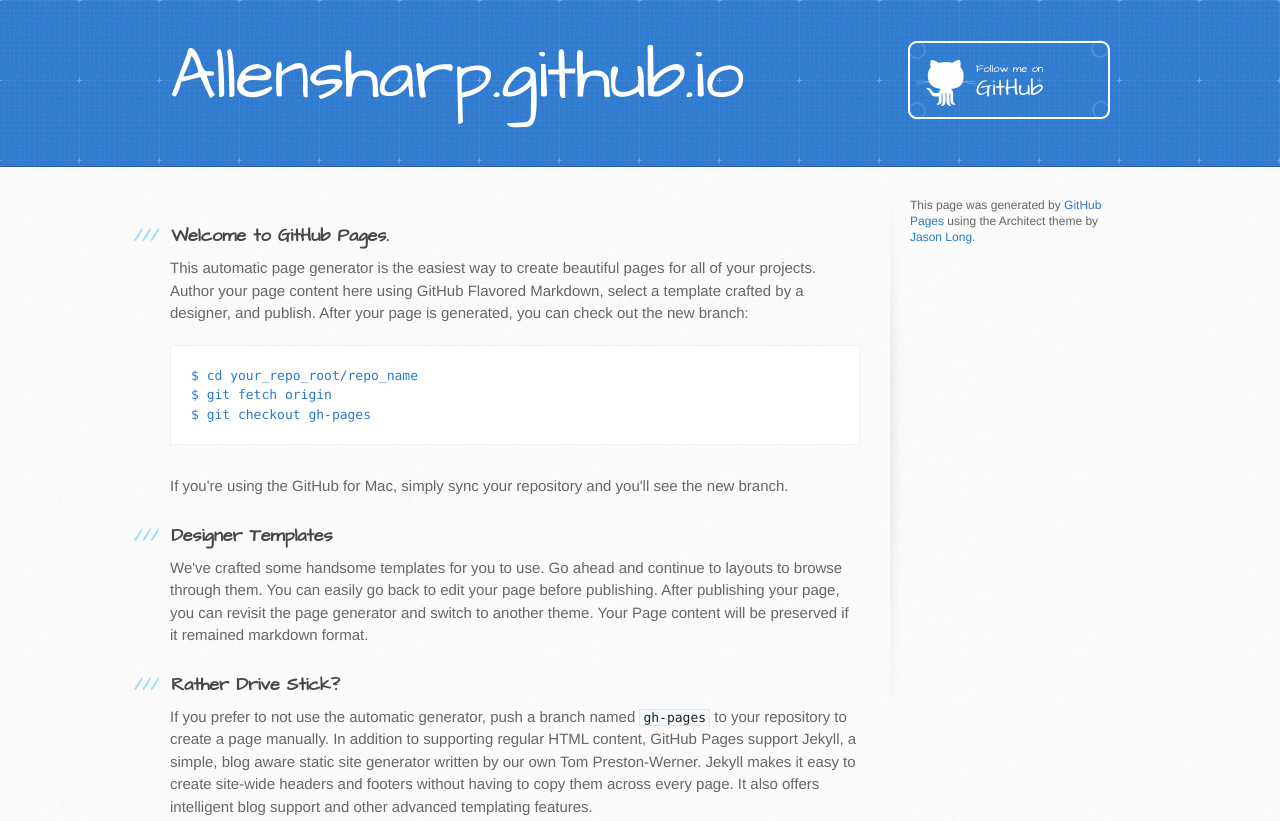
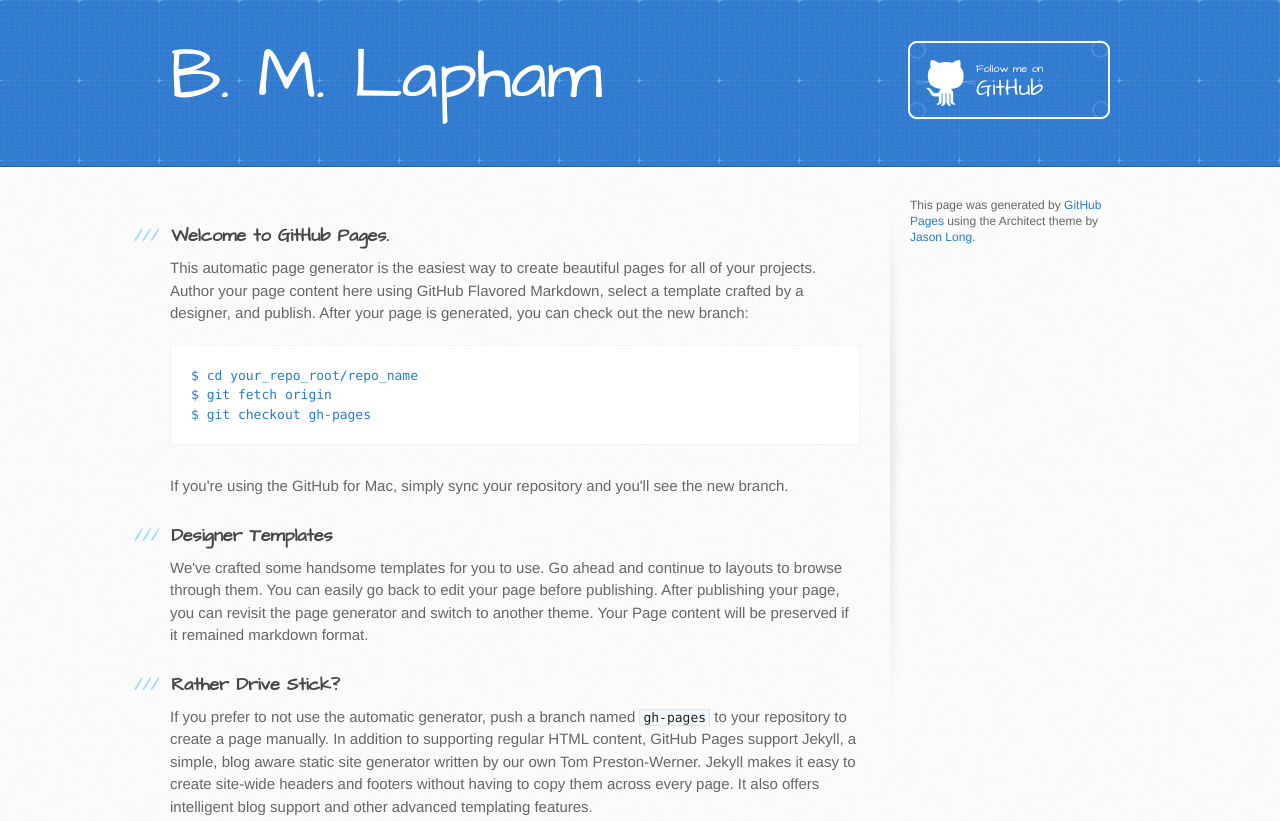
Before and after one commit to allensharp/allensharp.github.io, a plain HTML site: page index.html in a window 1280 px wide. Shown: the top 821 px of the page. Drawn offline with Linux system fonts and the light colour scheme.

Commit message:
Changed title

```diff
--- a/index.html
+++ b/index.html
@@ -19,7 +19,7 @@
   <body>
     <header>
       <div class="inner">
-        <h1>Allensharp.github.io</h1>
+        <h1>B. M. Lapham</h1>
         <h2></h2>
         <a href="https://github.com/allensharp" class="button"><small>Follow me on</small>GitHub</a>
       </div>
```
